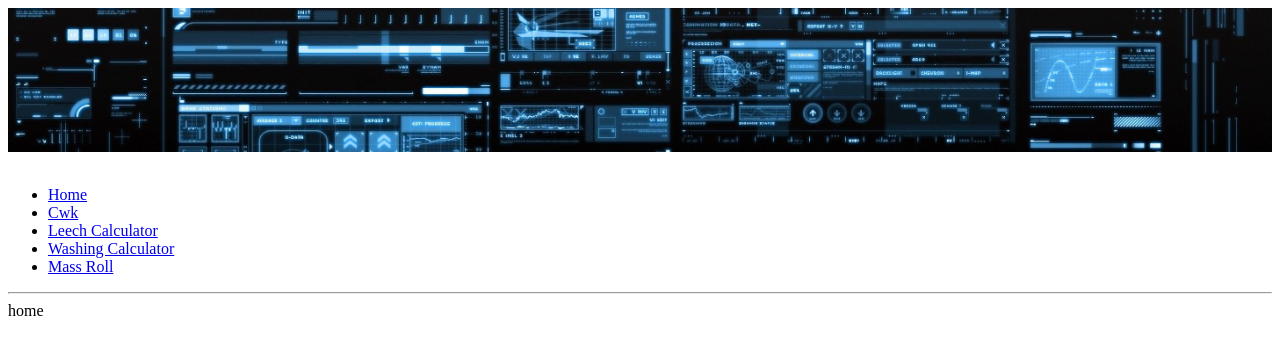
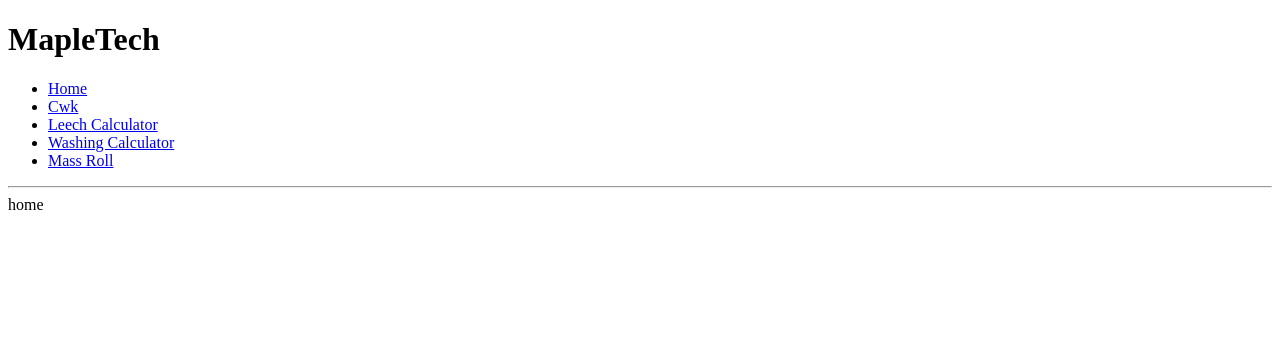
Before and after one commit to maudinski/MapleTech, a React (Create React App) app in the folder reactfrontend/: page / in a window 1280 px wide. Shown: the top 354 px of the page. Built offline with nearby package versions, Linux system fonts and the light colour scheme.

Commit message:
pre material ui

```diff
--- a/reactfrontend/src/App.js
+++ b/reactfrontend/src/App.js
@@ -1,20 +1,49 @@
-import Header from "./Header"
-import MainBody from "./MainBody"
+import { BrowserRouter, Route, Link, Routes} from "react-router-dom";
+import CwkComponent from "./pages/cwk/CwkComponent"
+import LeechComponent from "./pages/leech/LeechComponent"
+import WashingComponent from "./pages/washing/WashingComponent"
+import FourOhFourComponent from "./pages/404/FourOhFourComponent"
+import HomeComponent from "./pages/home/HomeComponent"
+import RollingComponent from "./pages/rolling/RollingComponent"
 
 
-function App() {
-  // it would make most sense to have this all within the main body class,
-  // then pass the main body class down to the NavBar, which passes down to each NavBarButton,
-  // then each button calls mainBody.changeState(mainBody.cwk_state) or something
+export default function App() {
 
+	return (
+		<>
+		<h1>MapleTech</h1>
+		<BrowserRouter forceRefresh={true}>
+			<div>
+				<ul>
+					<li>
+						<Link to="/">Home</Link>
+					</li>
+					<li>
+						<Link to="/cwk">Cwk</Link>
+					</li>
+					<li>
+						<Link to="/leech">Leech Calculator</Link>
+					</li>
+					<li>
+						<Link to="/washing">Washing Calculator</Link>
+					</li>
+					<li>
+						<Link to="/roll">Mass Roll</Link>
+					</li>
+				</ul>
 
-  return (
-    <>
-    <Header></Header>
-    <br></br>
-    <MainBody></MainBody>
-    </>
-  )
+				<hr />
+				<Routes>
+					<Route exact path="/" element={<HomeComponent/>}/>
+					<Route exact path="/cwk" element={<CwkComponent/>} />
+					<Route exact path="/leech" element={<LeechComponent/>} />
+					<Route exact path="/washing" element={<WashingComponent/>} />
+					<Route exact path="/roll" element={<RollingComponent/>} />
+					<Route exact path="*" element={<FourOhFourComponent/>} />
+				</Routes>
+			</div>
+		</BrowserRouter>
+		</>
+
+	)
 }
-
-export default App;
--- a/reactfrontend/src/Header.css
+++ /dev/null
@@ -1,8 +0,0 @@
-.techStrip {
-	display: block;
-	max-width: 100%;
-	max-height: 100%;
-	width: auto;
-	height: auto;
-	object-fit: cover;
-}
--- a/reactfrontend/src/Header.js
+++ /dev/null
@@ -1,11 +0,0 @@
-import "./Header.css"
-
-export default function Header() {
-	// todos is a 'list' of strings, actually some object receieved from the useState function
-	// .map i guess maps each item to a different item?
-	return (
-		<div>
-			<img className="techStrip" src={require("./techStrip.jpg")}/>
-		</div>
-	)
-}
--- a/reactfrontend/src/MainBody.js
+++ /dev/null
@@ -1,48 +0,0 @@
-import { BrowserRouter, Route, Link, Routes} from "react-router-dom";
-import CwkComponent from "./pages/cwk/CwkComponent"
-import LeechComponent from "./pages/LeechComponent"
-import WashingComponent from "./pages/WashingComponent"
-import FourOhFourComponent from "./pages/FourOhFourComponent"
-import HomeComponent from "./pages/HomeComponent"
-import RollingComponent from "./pages/RollingComponent"
-
-
-export default function MainBody() {
-
-	return (
-		<>
-		<BrowserRouter forceRefresh={true}>
-			<div>
-				<ul>
-					<li>
-						<Link to="/">Home</Link>
-					</li>
-					<li>
-						<Link to="/cwk">Cwk</Link>
-					</li>
-					<li>
-						<Link to="/leech">Leech Calculator</Link>
-					</li>
-					<li>
-						<Link to="/washing">Washing Calculator</Link>
-					</li>
-					<li>
-						<Link to="/roll">Mass Roll</Link>
-					</li>
-				</ul>
-
-				<hr />
-				<Routes>
-					<Route exact path="/" element={<HomeComponent/>}/>
-					<Route exact path="/cwk" element={<CwkComponent/>} />
-					<Route exact path="/leech" element={<LeechComponent/>} />
-					<Route exact path="/washing" element={<WashingComponent/>} />
-					<Route exact path="/roll" element={<RollingComponent/>} />
-					<Route exact path="*" element={<FourOhFourComponent/>} />
-				</Routes>
-			</div>
-		</BrowserRouter>
-		</>
-
-	)
-}
```
Also changed, not shown: reactfrontend/src/pages/404/FourOhFourComponent.js (renamed from reactfrontend/src/pages/FourOhFourComponent.js), reactfrontend/src/pages/home/HomeComponent.js (renamed from reactfrontend/src/pages/HomeComponent.js), reactfrontend/src/pages/leech/LeechComponent.js (renamed from reactfrontend/src/pages/LeechComponent.js), reactfrontend/src/pages/rolling/RollingComponent.js (renamed from reactfrontend/src/pages/RollingComponent.js), reactfrontend/src/pages/washing/WashingComponent.js (renamed from reactfrontend/src/pages/WashingComponent.js), reactfrontend/src/techStrip.jpg (deleted).
